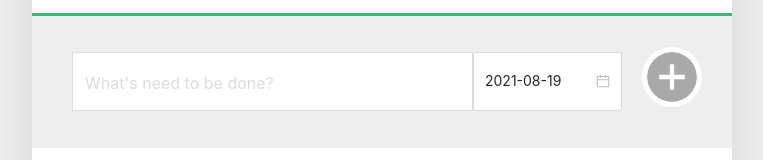
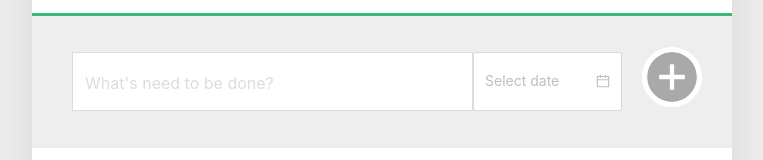
Before and after one commit to yisu-kim/pre-onboarding-solar-connect, a React (Create React App) app: page / in a window 1280 px wide. Shown: the part 200-360 px from the top of the page, without its empty margins (258-1021 px from the left). Built offline with nearby package versions, Linux system fonts and the light colour scheme.

Commit message:
[Feat] Remove default due date

```diff
--- a/src/components/todo/template/create/TodoCreate.tsx
+++ b/src/components/todo/template/create/TodoCreate.tsx
@@ -18,9 +18,7 @@ const TodoCreate = ({
 }: TodoCreateProps) => {
   const [open, setOpen] = useState(false);
   const [value, setValue] = useState('');
-  const [dueDate, setDueDate] = useState<moment.Moment | null>(
-    moment(new Date())
-  );
+  const [dueDate, setDueDate] = useState<moment.Moment | null>(null);
 
   const handleToggle = () => setOpen(!open);
   const handleChange = (e: React.ChangeEvent<HTMLInputElement>) =>
```
